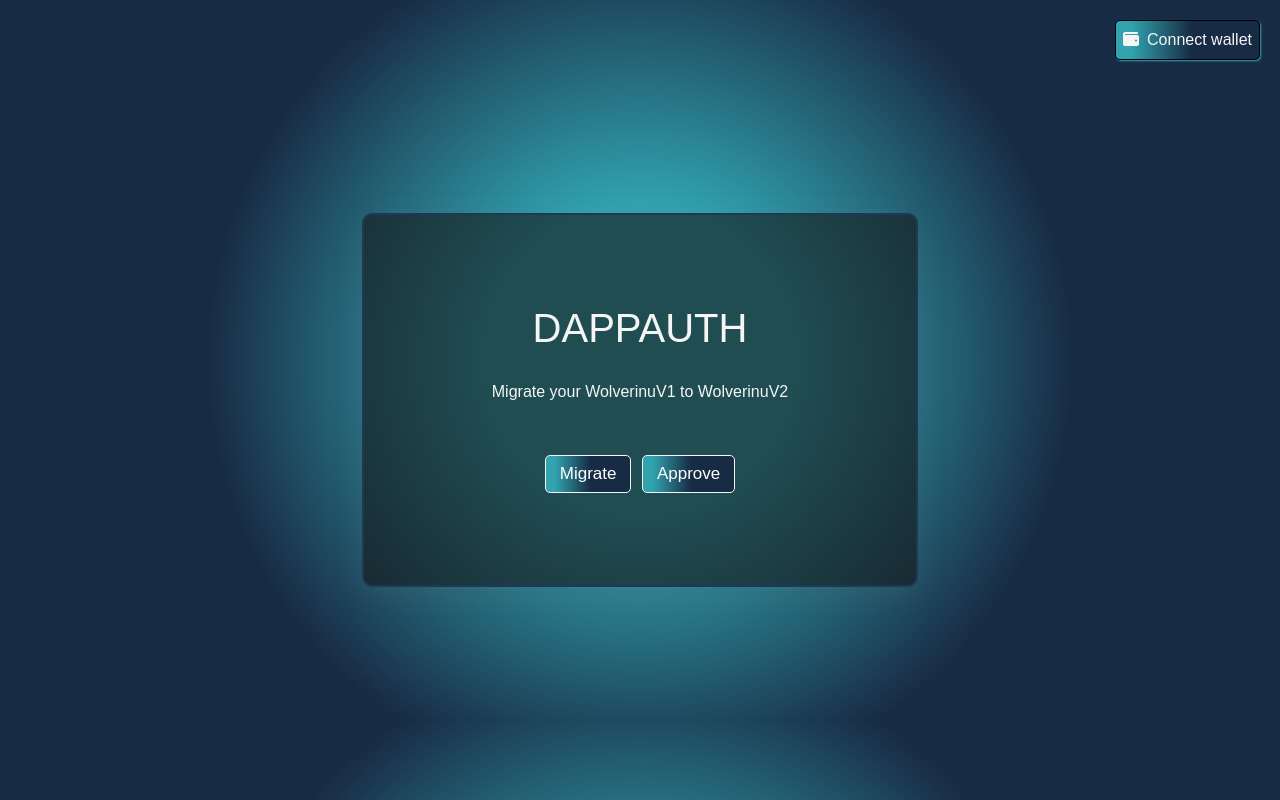
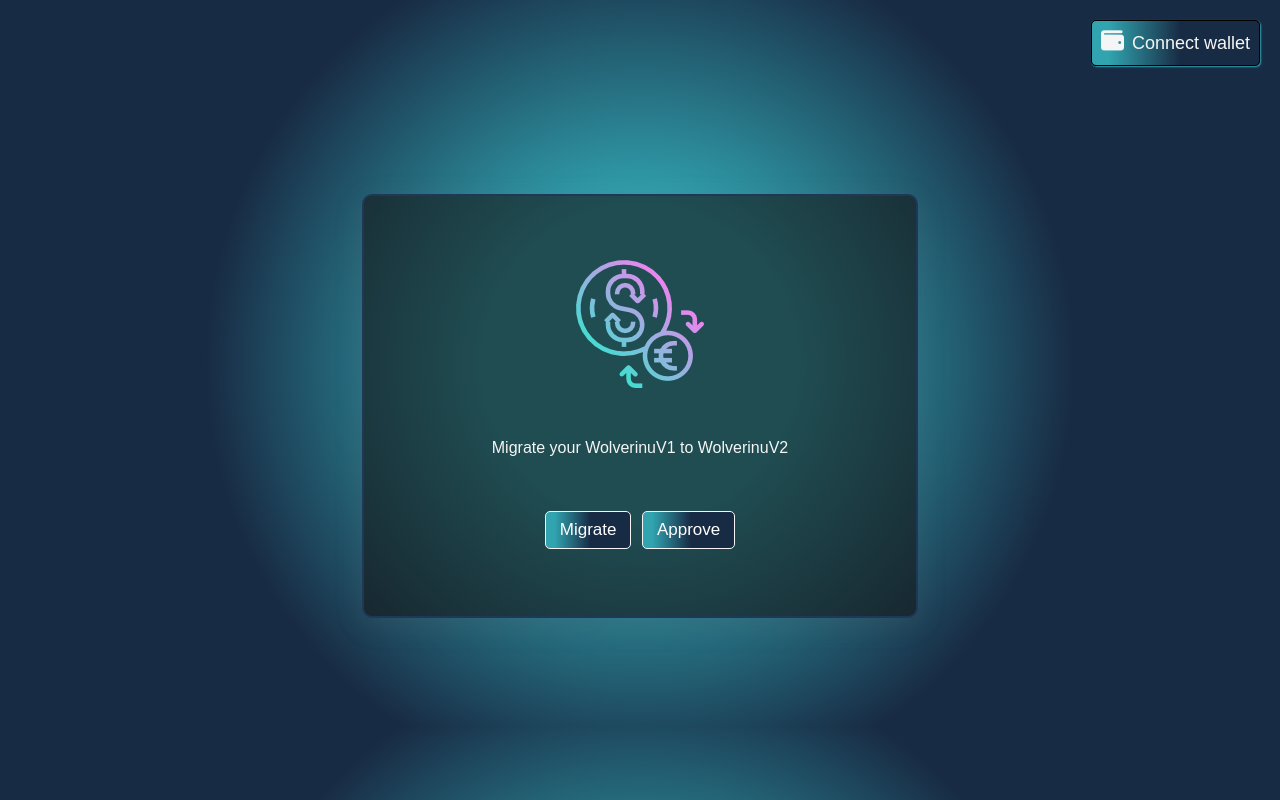
Before and after one commit to Aytech00/Dappsauthes, a website: page index.html in a window 1280 px wide. Drawn offline with nearby package versions, Linux system fonts and the light colour scheme.

Commit message:
New commit

```diff
--- a/index.html
+++ b/index.html
@@ -19,15 +19,15 @@
     <header>
       <div class="connect-btn-container">
         <button id="connect-btn">
-          <i class="fa-sharp fa-solid fa-wallet me-2"></i>Connect wallet
+          <i id="wallet-icon" class="fa-sharp fa-solid fa-wallet  me-2 sm-me-3 "></i>Connect wallet
         </button>
       </div>
     </header>
 
     <div class="main-container">
       <div class="inner-container">
-        <div class="title">
-          <h1>DAPPAUTH</h1>
+        <div class="illustration-container">
+          <img  class="illustration" src="/images/1257278.png" alt="">
         </div>
 
         <div class="text">
--- a/main.scss
+++ b/main.scss
@@ -25,13 +25,19 @@ header{
         align-items: center;
         margin: 20px;
 
+        #wallet-icon{
+            font-size: 23px;
+        }
+
         #connect-btn{
-            padding: 7px 7px;
+            padding: 8px 9px;
             border: 1px solid black;
             background: linear-gradient(90deg, rgba(49,164,176,1) 10%, rgba(24,43,68,1) 53%);
             border-radius: 5px;
             color: whitesmoke;
             box-shadow: 1px 1px 2px #31a4b0 ;
+            font-size: 18px;
+
         }
 
     }
@@ -46,7 +52,7 @@ header{
 
     .inner-container{
         border: 2px solid #203857;
-        padding: 7% 10%;
+        padding: 5% 10%;
         text-align: center;
         border-radius: 10px;
         background-color: rgba(21, 21, 21, 0.6);
@@ -55,10 +61,12 @@ header{
 
 
 
-        .title{
-            color: whitesmoke;
-            margin-bottom: 1em;
-            font-size: 28px;
+        .illustration-container{
+            margin-bottom: 3em;
+            .illustration{
+
+
+            }
         }
 
         .text{
@@ -100,13 +108,6 @@ header{
         .inner-container{
             padding: 13% 8% ;
 
-            .title{
-                font-size: 25px;
-
-            }
-            button{
-                display: block;
-            }
 
         }
 
```
Also changed, not shown: css/main.css, images/1257278.png (added), images/exchange.png (added), images/flat-people-holding-euro-dollar-coins-currency-exchange_88138-568.jpg (added), 1 other file.
